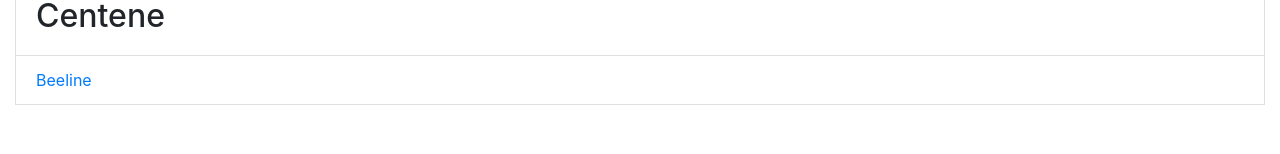
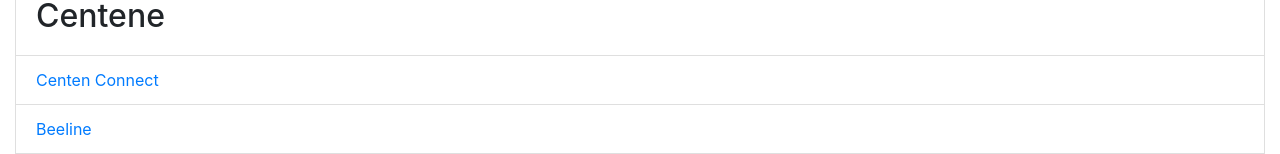
Before and after one commit to pgdesjardins/personal-start-page, a React (Create React App) app: page / in a window 1280 px wide. Shown: the part 1030-1184 px from the top of the page. Before the commit the page ends 1135 px from the top, so only its background shows below. Built offline with nearby package versions, Linux system fonts and the light colour scheme.

Commit message:
add link

```diff
--- a/src/Data/centene.js
+++ b/src/Data/centene.js
@@ -1,6 +1,10 @@
 export default {
   name: "Centene",
   links: [
+    {
+      title: "Centen Connect",
+      url: "https://connect.centene.com/vpn/index.html"
+    },
     {
       title: "Beeline",
       url:
```
